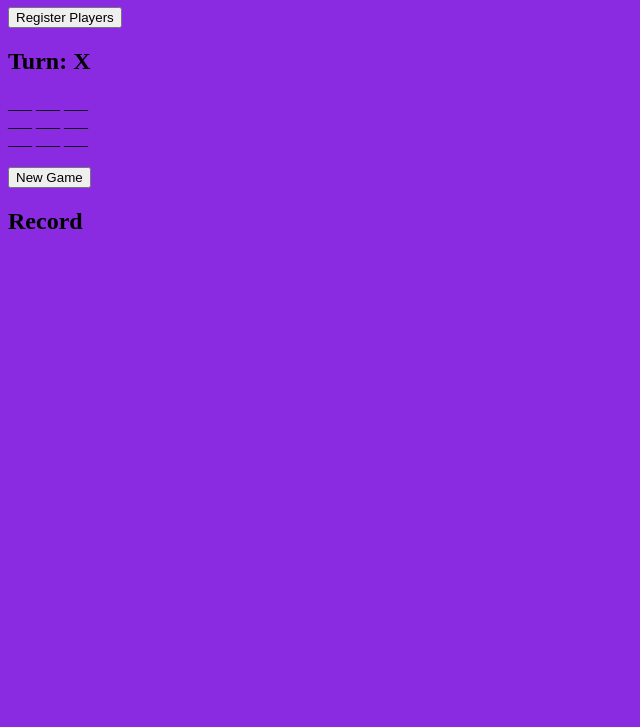
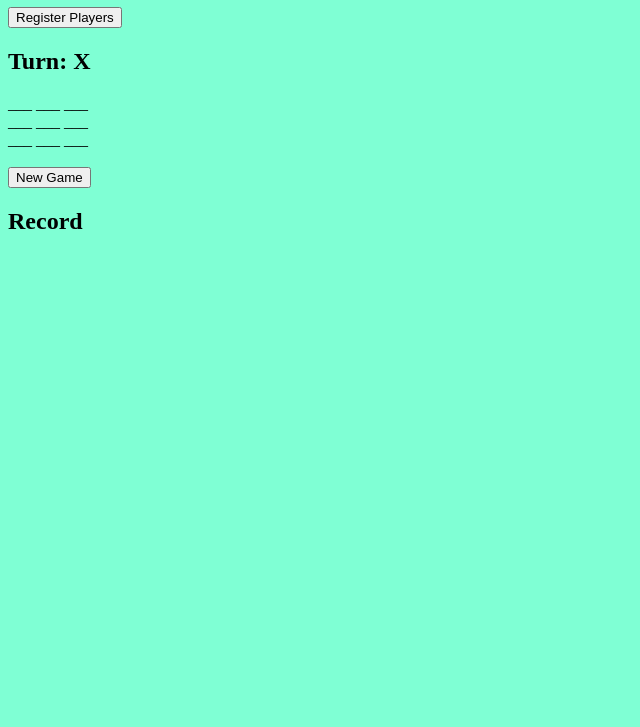
Before and after one commit to slhodak/hrsf116-tic-tac-toe, a website: page index.html in a window 1280 px wide. Shown: the part 73-800 px from the top of the page, without its empty margins (0-640 px from the left). Drawn offline with Linux system fonts and the light colour scheme.

```diff
--- a/style.css
+++ b/style.css
@@ -1,3 +1,3 @@
 html {
-  background-color: blueviolet;
+  background-color: aquamarine;
 }
```
Also changed, not shown: package.json (added, +26 -0 lines), 2 other files.
